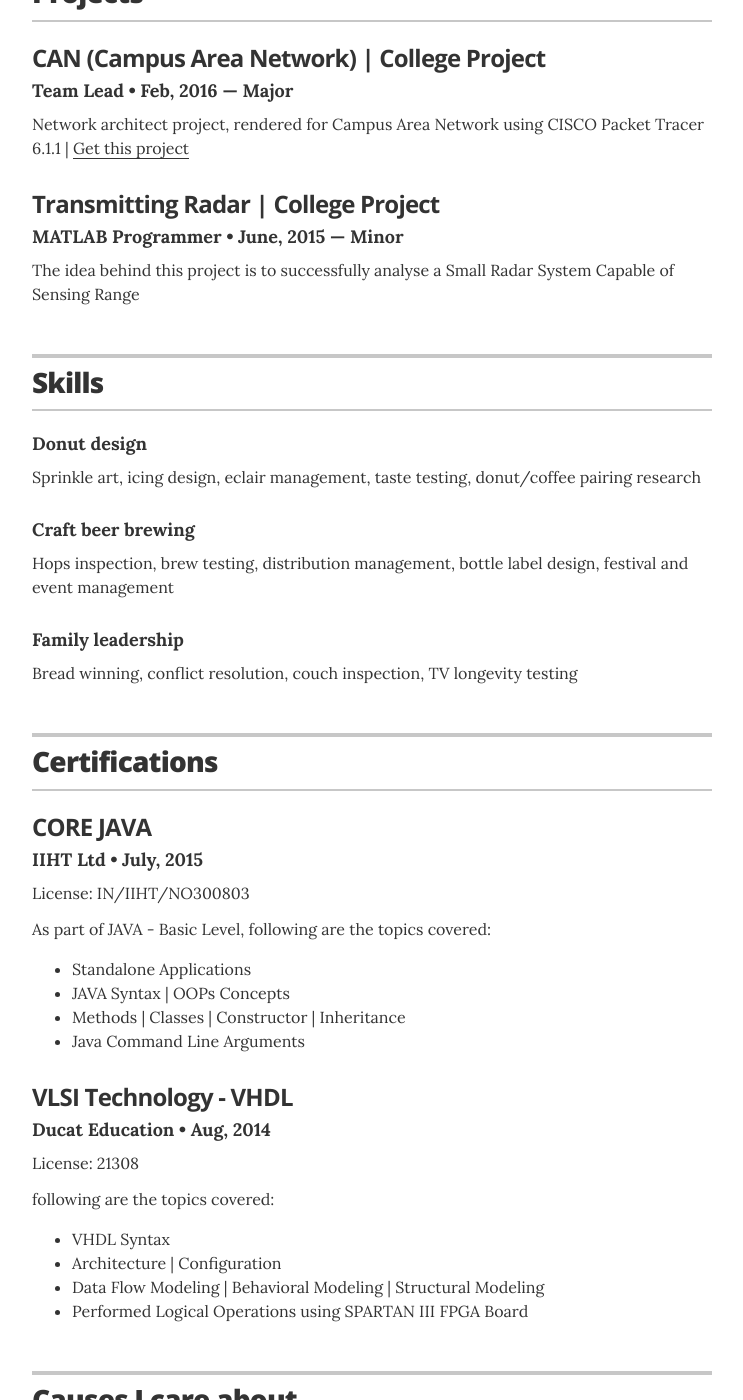
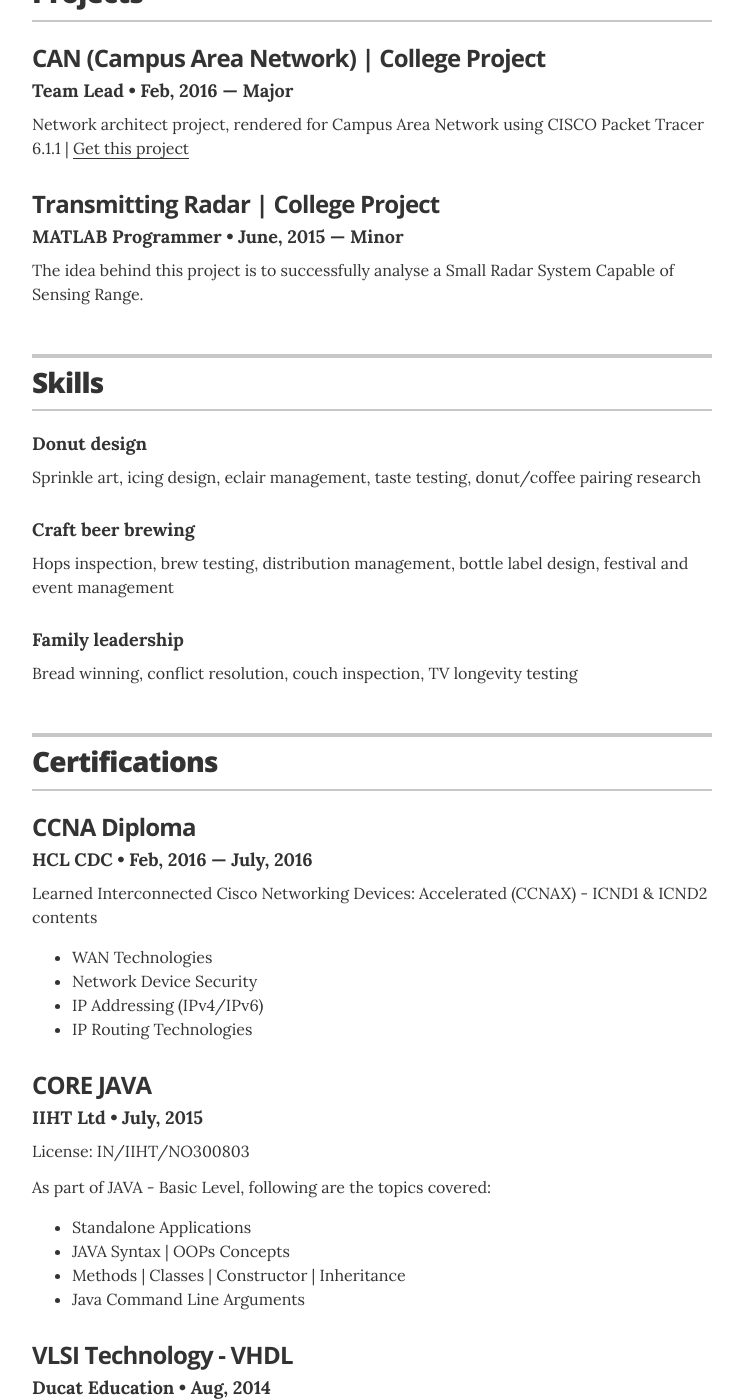
Before and after one commit to ja1sh/jaisharmafps.github.io, a Jekyll site: the page built from index.html, in a window 1280 px wide and 1400 px high, scrolled down 1381 px. Shown: the whole window, without its empty margins (268-1011 px from the left). Built offline with Jekyll 4.4.1, drawn with Linux system fonts in a browser that asks for light colours; comment, search, counter and statistics services are not loaded.

```diff
--- a/_layouts/resume.html
+++ b/_layouts/resume.html
@@ -114,7 +114,7 @@
         <div class="resume-item">
           <h3 class="resume-item-title">Transmitting Radar | College Project</h3>
           <h4 class="resume-item-details"> MATLAB Programmer &bull; June, 2015 &mdash; Minor</h4>
-          <p class="resume-item-copy">The idea behind this project is to successfully analyse a Small Radar System Capable of Sensing Range</p>
+          <p class="resume-item-copy">The idea behind this project is to successfully analyse a Small Radar System Capable of Sensing Range.</p>
         </div>
 
       </section>
@@ -155,6 +155,18 @@
         <header class="section-header">
           <h2>Certifications</h2>
         </header>
+
+		   <div class="resume-item">
+          <h3 class="resume-item-title" itemprop="award">CCNA Diploma</h3>
+          <h4 class="resume-item-details">HCL CDC &bull; Feb, 2016 &mdash; July, 2016 </h4>
+			<p class="resume-item-copy">Learned Interconnected Cisco Networking Devices: Accelerated (CCNAX) - ICND1 & ICND2 contents</p>
+			<ul class="resume-item-list">
+			    <li>WAN Technologies</li>
+				<li>Network Device Security</li>
+				<li>IP Addressing  (IPv4/IPv6)</li>
+				<li>IP Routing  Technologies</li>
+			</ul>
+        </div>
 
         <div class="resume-item">
           <h3 class="resume-item-title" itemprop="award">CORE JAVA</h3>
```
